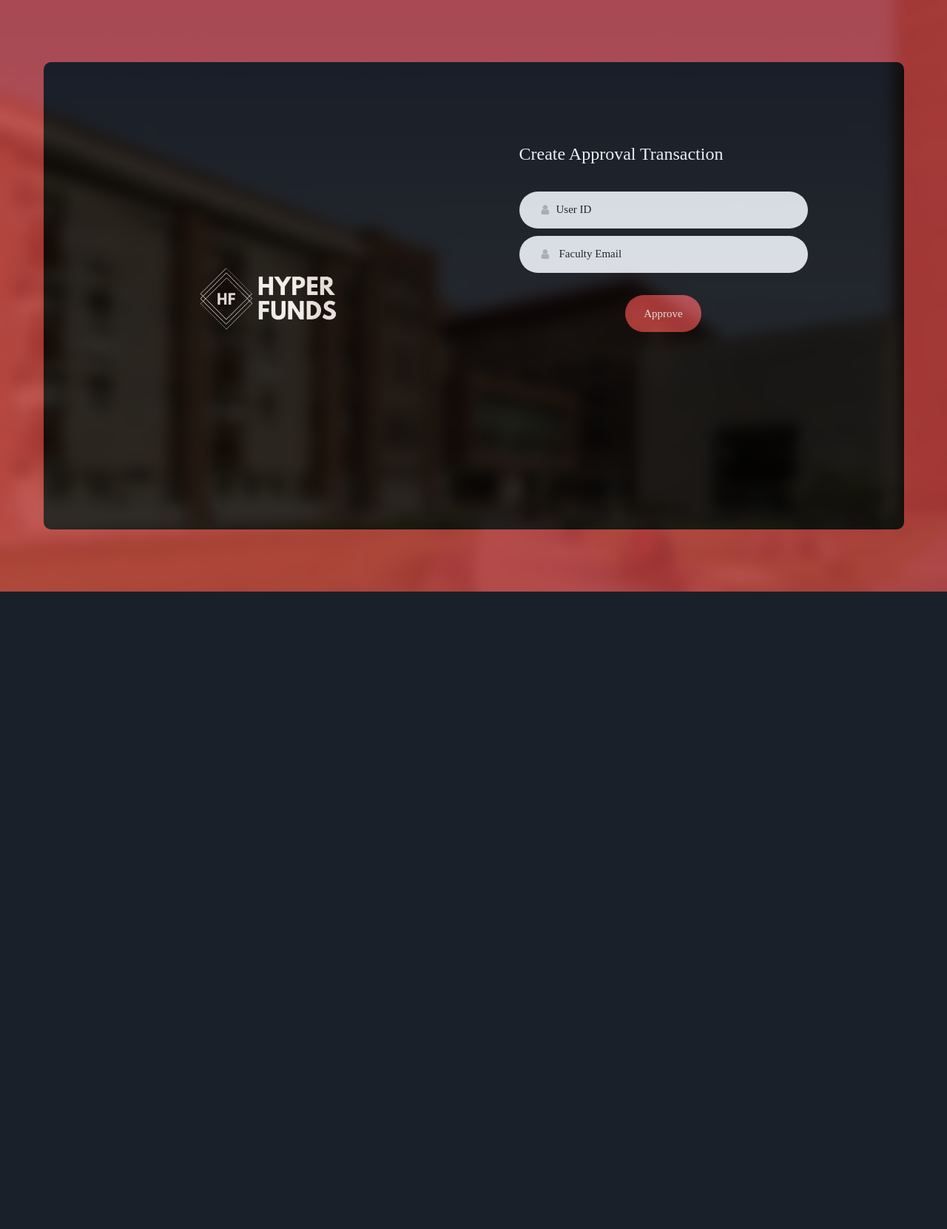
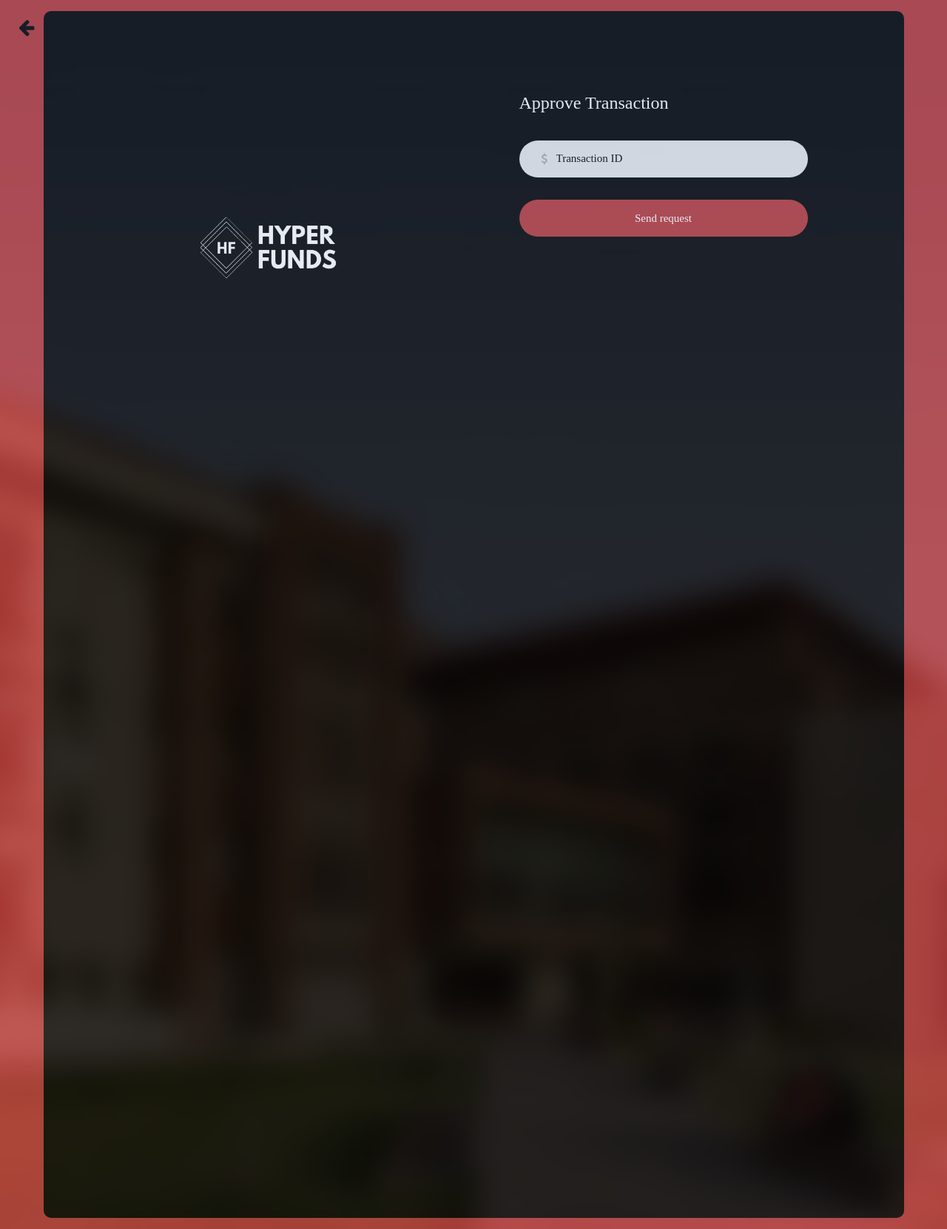
Before and after one commit to agrawalnandini/hyperfunds, a Flask app: template front-end/templates/Approval.html in a window 1280 px wide. Shown: the whole page at 74% size. Before the commit the page ends 800 px from the top, so only its background shows below. Run offline with Flask 2, Linux system fonts and the light colour scheme; the template is opened without the code that fills it, so the values that code supplies are empty; some libraries are stand-ins or nearby versions; some web fonts are replaced.

Commit message:
Update scripts in approval.html

```diff
--- a/front-end/templates/Approval.html
+++ b/front-end/templates/Approval.html
@@ -4,8 +4,6 @@
 	<title>Approval Form</title>
 	<meta charset="UTF-8">
 	<meta name="viewport" content="width=device-width, initial-scale=1">
-<!--===============================================================================================-->
-	<link rel="icon" type="image/png" href="../static/icons/proposal.ico"/>
 	<link rel="stylesheet" type="text/css" href="{{ url_for('static',filename='../static/vendor/bootstrap/css/bootstrap.min.css')}}">
 	<link rel="stylesheet" type="text/css" href="{{ url_for('static',filename='../static/fonts/font-awesome-4.7.0/css/font-awesome.min.css')}}">
 	<link rel="stylesheet" type="text/css" href="{{ url_for('static',filename='../static/vendor/animate/animate.css')}}">
@@ -14,12 +12,13 @@
 	<link rel="stylesheet" type="text/css" href="{{ url_for('static',filename='../static/vendor/select2/select2.min.css')}}">
 	<link rel="stylesheet" type="text/css" href="{{ url_for('static',filename='../static/css/util.css')}}">
 	<link rel="stylesheet" type="text/css" href="{{ url_for('static',filename='../static/css/main2.css')}}">
+
 </head>
 <body>
 	<div class="bg-contact100" style="background-image: url('../static/icon/image.jpeg');">
 		<div class="container-contact100">
 			<div class = "back-button">
-				<i class="fas fa-arrow-left"  aria-hidden="true"></i>
+				<i class="fa fa-arrow-left"  aria-hidden="true"></i>
 			</div>
 			<div class="wrap-contact100">
 				<div class="contact100-pic js-tilt" data-tilt>
@@ -28,57 +27,63 @@
 
 				<form method="post" class="contact100-form validate-form">
 					<span class="contact100-form-title">
-						Create Approval Transaction
+						Approve Transaction
 					</span>
 
-					<div class="wrap-input100 validate-input" data-validate = "Valid email is required: ex@abc.xyz">
-						<input class="input100" type="text" name="userid" placeholder="User ID">
+					<div class="wrap-input100 validate-input" data-validate = "Transaction ID is required">
+						<input class="input100" type="text" name="txnid" placeholder="Transaction ID">
 						<span class="focus-input100"></span>
 						<span class="symbol-input100">
-							<i class="fa fa-user" aria-hidden="true"></i>
-						</span>
-					</div>
-
-					<div class="wrap-input100 validate-input" data-validate = "Valid email is required: ex@abc.xyz">
-						<input class="input100" type="text" name="email" placeholder="Faculty Email">
-						<span class="focus-input100"></span>
-						<span class="symbol-input100">
-							<i class="fa fa-user" aria-hidden="true"></i>
+							<i class="fa fa-dollar" aria-hidden="true"></i>
 						</span>
 					</div>
 
 					<div class="container-contact100-form-btn">
-						<a href="Proposal.html">
-						<button class="contact100-form-btn"> <!-- we should show a pop up message that indicates that the approval has been submitted. -->
-							Approve
+						<button type="submit" class="contact100-form-btn">
+							Send request
 						</button>
-					</a>
 					</div>
+				</form>
 
-				</form>
+				<div class="alert-box">
+					{% with messages= get_flashed_messages(with_categories=true)%}
+					{% if messages %}
+						{% for category,message in messages%}
+							{% if category=='success' %}
+							<div class="alert alert-success alert-dismissible" role="alert">
+								<a href="#" class="close" data-dismiss="alert" aria-label="close">&times;</a>
+								<strong>{{message}}</strong>
+							</div>
+							{% endif %}
+
+							{% if category=='error' %}
+							<div class="alert alert-danger alert-dismissible" role="alert">
+								<a href="#" class="close" data-dismiss="alert" aria-label="close">&times;</a>
+								<strong>{{message}}</strong>
+							</div>
+							{% endif %}
+
+						{% endfor %}
+					{% endif %}
+					{% endwith %}
+				</div>
 			</div>
 	</div>
 	</div>
 
 
 
-
-<!--===============================================================================================-->
-	<script src="vendor/jquery/jquery-3.2.1.min.js"></script>
-<!--===============================================================================================-->
-	<script src="vendor/bootstrap/js/popper.js"></script>
-	<script src="vendor/bootstrap/js/bootstrap.min.js"></script>
-<!--===============================================================================================-->
-	<script src="vendor/select2/select2.min.js"></script>
-<!--===============================================================================================-->
-	<script src="vendor/tilt/tilt.jquery.min.js"></script>
-	<script >
+	<script src="{{ url_for('static',filename='../static/vendor/jquery/jquery-3.2.1.min.js')}}"></script>
+	<script src="{{ url_for('static',filename='../static/vendor/bootstrap/js/popper.js')}}"></script>
+	<script src="{{ url_for('static',filename='../static/vendor/bootstrap/js/bootstrap.min.js')}}"></script>
+	<script src="{{ url_for('static',filename='../static/vendor/select2/select2.min.js')}}"></script>
+	<script src="{{ url_for('static',filename='../static/vendor/tilt/tilt.jquery.min.js')}}"></script>
+	<script>
 		$('.js-tilt').tilt({
 			scale: 1.1
 		})
 	</script>
 <!--===============================================================================================-->
-	<script src="js/main.js"></script>
 
 <!-- Global site tag (gtag.js) - Google Analytics -->
 <script async src="https://www.googletagmanager.com/gtag/js?id=UA-23581568-13"></script>
```
